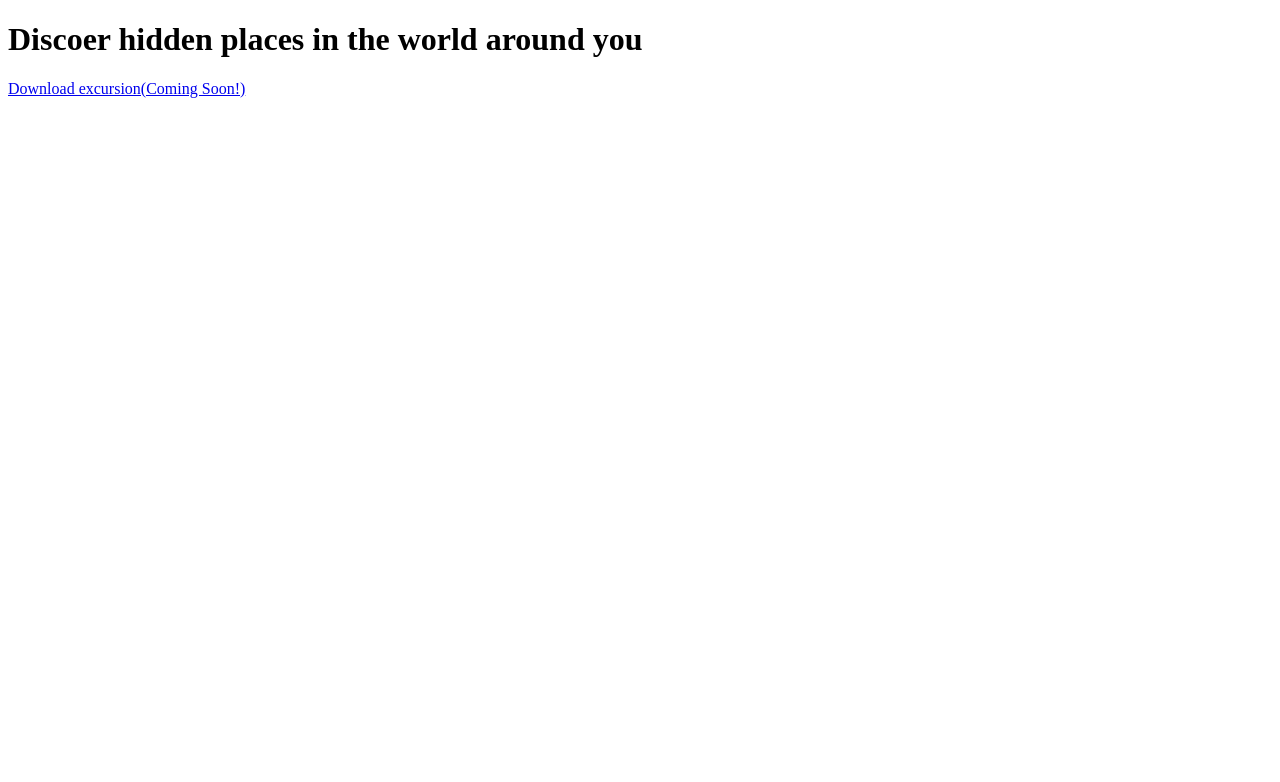
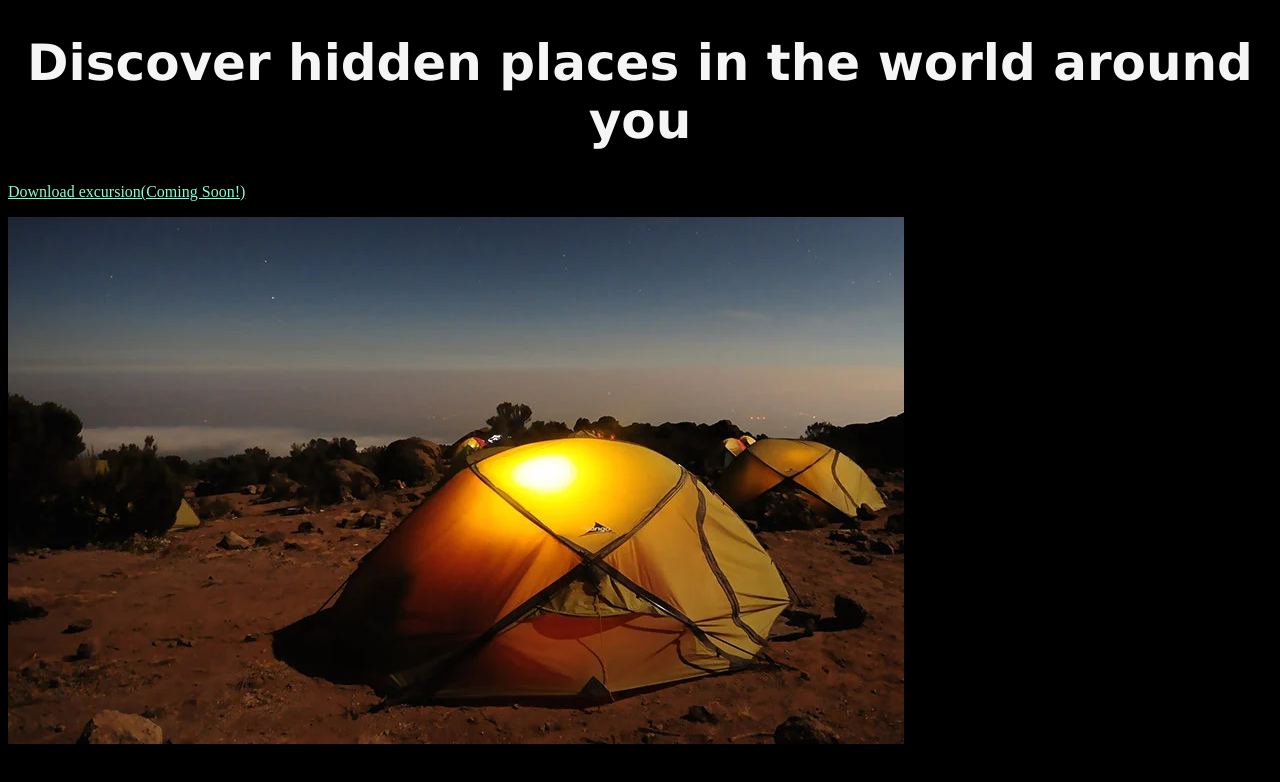
Before and after one commit to DhanunjayaRao198/excursion, a plain HTML site: page index.html in a window 1280 px wide. Drawn offline with Linux system fonts and the light colour scheme.

Commit message:
add header and styles

```diff
--- a/index.html
+++ b/index.html
@@ -8,8 +8,8 @@
     <link rel="stylesheet" href="resources/css/style.css">
 </head>
 <body>
-    <h1>Discoer hidden places in the world around you</h1>
-    <p><a href = "#">Download excursion(Coming Soon!)</a></p>
-
+    <h1 class="header-main">Discover hidden places in the world around you</h1>
+    <p ><a href = "#" class = "link">Download excursion(Coming Soon!)</a></p>
+    <img src="resources/images/camp.webp">
 </body>
 </html>
--- a/resources/css/style.css
+++ b/resources/css/style.css
@@ -0,0 +1,15 @@
+body{
+    background-color: black;
+
+}
+.header-main{
+    color: whitesmoke;
+    font-family: Verdana, Geneva, Tahoma, sans-serif;
+    font-size: 50px;
+    text-align: center;
+}
+.link{
+    color: aquamarine;
+    font-size: 16px;
+    text-align: center;
+}
```
